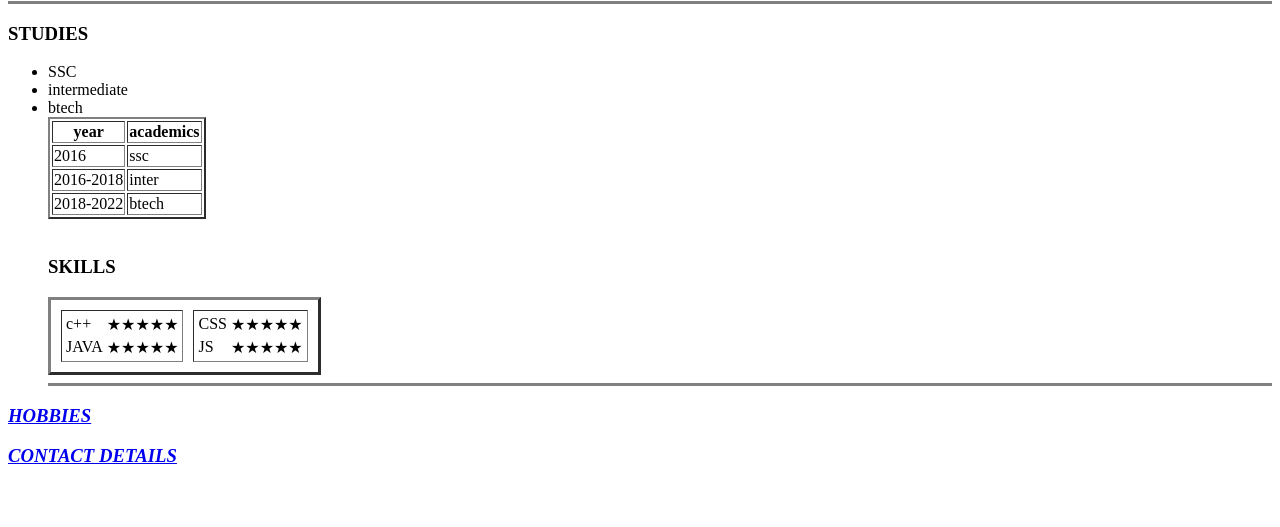
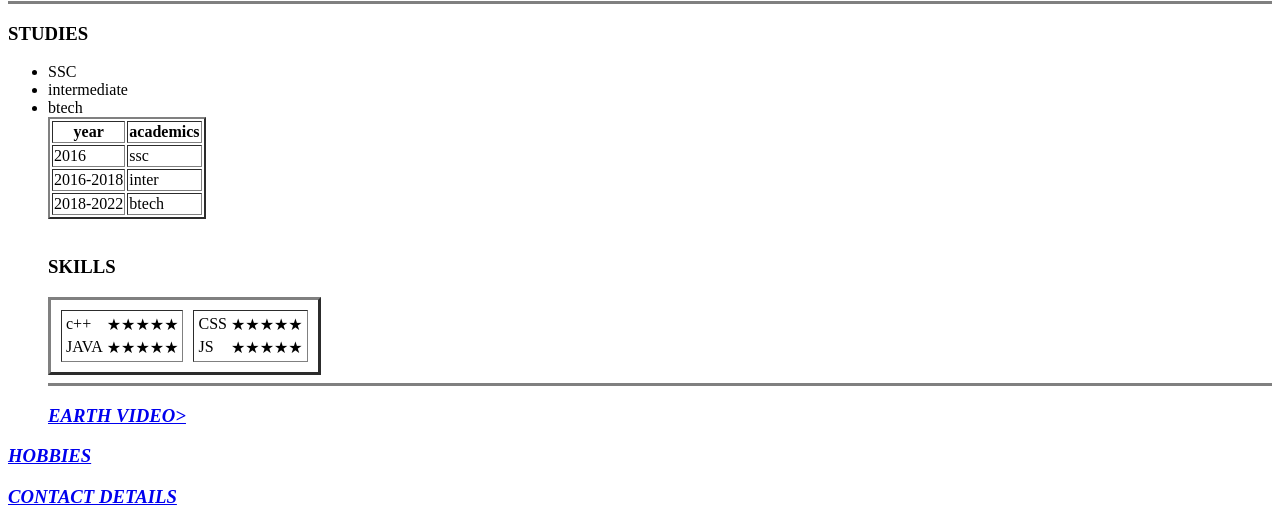
Before and after one commit to GURUCHARAN18/CV, a plain HTML site: page index.html in a window 1280 px wide. Shown: the part 341-868 px from the top of the page. Before the commit the page ends 827 px from the top, so only its background shows below. Drawn offline with Linux system fonts and the light colour scheme.

Commit message:
Update index.html

```diff
--- a/index.html
+++ b/index.html
@@ -73,6 +73,7 @@
 </TR>
 </TABLE>
 <hr size="3" noshade>
+        <em><h3><a href="earth_video.html">EARTH VIDEO></h3></em>
     </UL>
     <h3><em><a href="hobbies.html">HOBBIES</a></em></h3>
     <h3><em><a href="contact.html">CONTACT DETAILS</a></em></h3>
```
